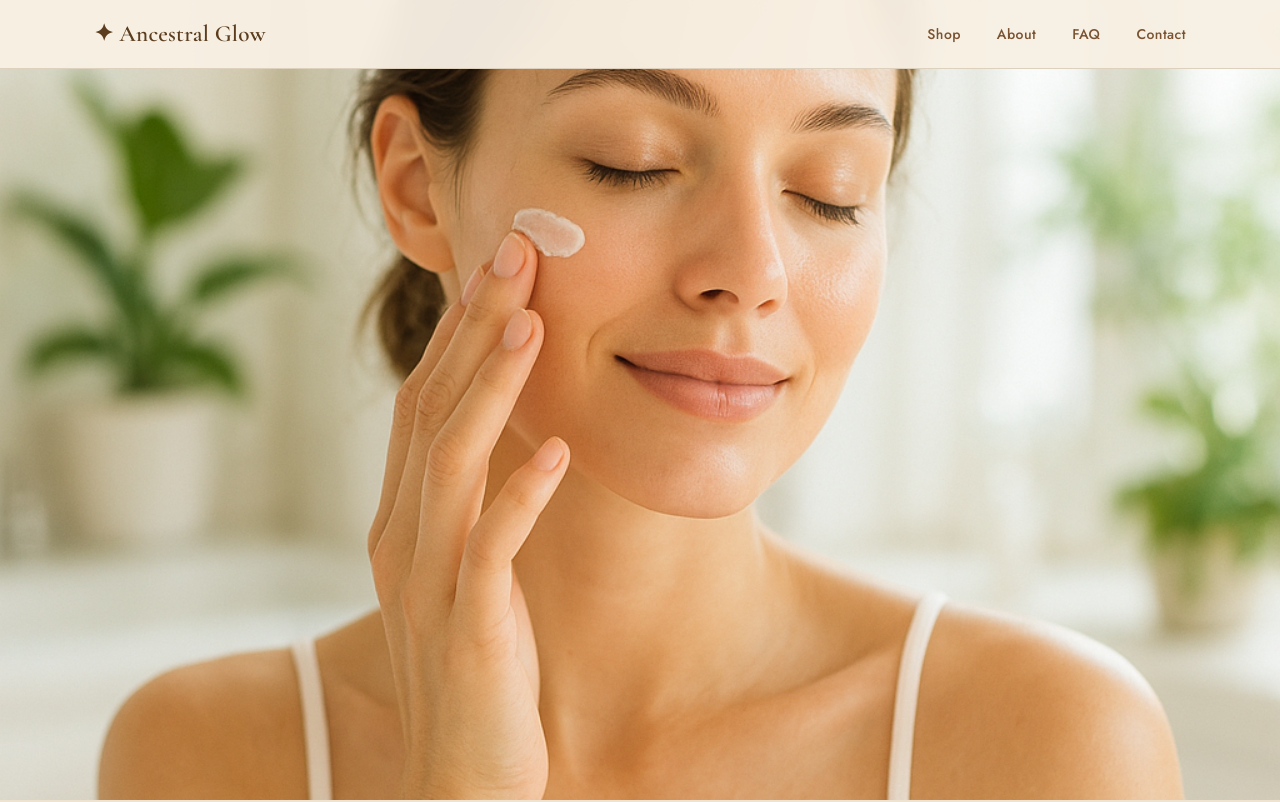
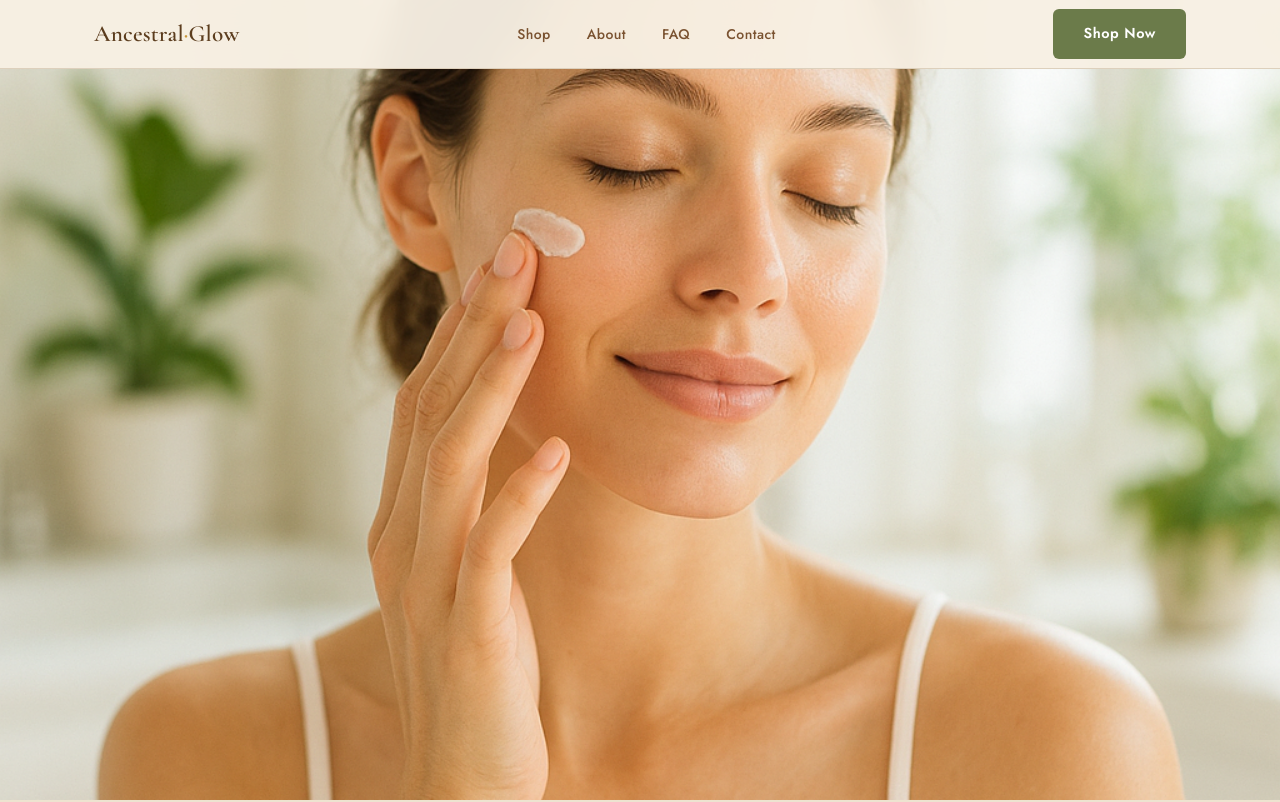
Before and after one commit to jackharrows/Drop, a React (Vite) app: page / in a window 1280 px wide. Shown: the top 802 px of the page. Built offline with nearby package versions, Linux system fonts and the light colour scheme.

Commit message:
Update Navbar.jsx

```diff
--- a/src/components/Navbar.jsx
+++ b/src/components/Navbar.jsx
@@ -1,41 +1,62 @@
 import { useState } from 'react';
 
+const NAV_LINKS = [
+  { label: 'Shop',    href: '#products' },
+  { label: 'About',   href: '#about'    },
+  { label: 'FAQ',     href: '#faq'      },
+  { label: 'Contact', href: '#contact'  },
+];
+
 export default function Navbar() {
-  const [menuOpen, setMenuOpen] = useState(false);
+  const [open, setOpen] = useState(false);
 
-  const links = [
-    { label: 'Shop', href: '#products' },
-    { label: 'About', href: '#about' },
-    { label: 'FAQ', href: '#faq' },
-    { label: 'Contact', href: '#contact' },
-  ];
+  const close = () => setOpen(false);
 
   return (
     <nav className="navbar">
       <div className="navbar-inner">
-        <a href="#" className="navbar-logo">
-          <span>✦</span> Ancestral <span>Glow</span>
+        {/* Logo */}
+        <a href="#hero" className="navbar-logo" onClick={close}>
+          Ancestral<span className="logo-dot">·</span>Glow
         </a>
 
-        <ul className="navbar-links" style={{ display: menuOpen ? 'flex' : undefined }}>
-          {links.map((link) => (
+        {/* Desktop links */}
+        <ul className="navbar-links">
+          {NAV_LINKS.map((link) => (
             <li key={link.href}>
-              <a href={link.href} onClick={() => setMenuOpen(false)}>
-                {link.label}
-              </a>
+              <a href={link.href}>{link.label}</a>
             </li>
           ))}
         </ul>
 
+        {/* Desktop CTA */}
+        <a href="#products" className="btn btn-primary navbar-cta">
+          Shop Now
+        </a>
+
+        {/* Hamburger */}
         <button
           className="mobile-menu-btn"
-          onClick={() => setMenuOpen(!menuOpen)}
-          aria-label="Toggle menu"
+          onClick={() => setOpen((o) => !o)}
+          aria-label="Toggle navigation"
+          aria-expanded={open}
         >
-          <span style={menuOpen ? { transform: 'rotate(45deg) translate(5px, 5px)' } : {}} />
-          <span style={menuOpen ? { opacity: 0 } : {}} />
-          <span style={menuOpen ? { transform: 'rotate(-45deg) translate(5px, -5px)' } : {}} />
+          <span style={open ? { transform: 'rotate(45deg) translate(5px, 5px)' } : {}} />
+          <span style={open ? { opacity: 0 }                                    : {}} />
+          <span style={open ? { transform: 'rotate(-45deg) translate(5px, -5px)' } : {}} />
         </button>
+      </div>
+
+      {/* Mobile dropdown */}
+      <div className={`mobile-menu${open ? ' open' : ''}`}>
+        {NAV_LINKS.map((link) => (
+          <a key={link.href} href={link.href} onClick={close}>
+            {link.label}
+          </a>
+        ))}
+        <a href="#products" className="btn btn-primary" style={{ marginTop: '0.75rem' }} onClick={close}>
+          Shop Now
+        </a>
       </div>
     </nav>
   );
```
